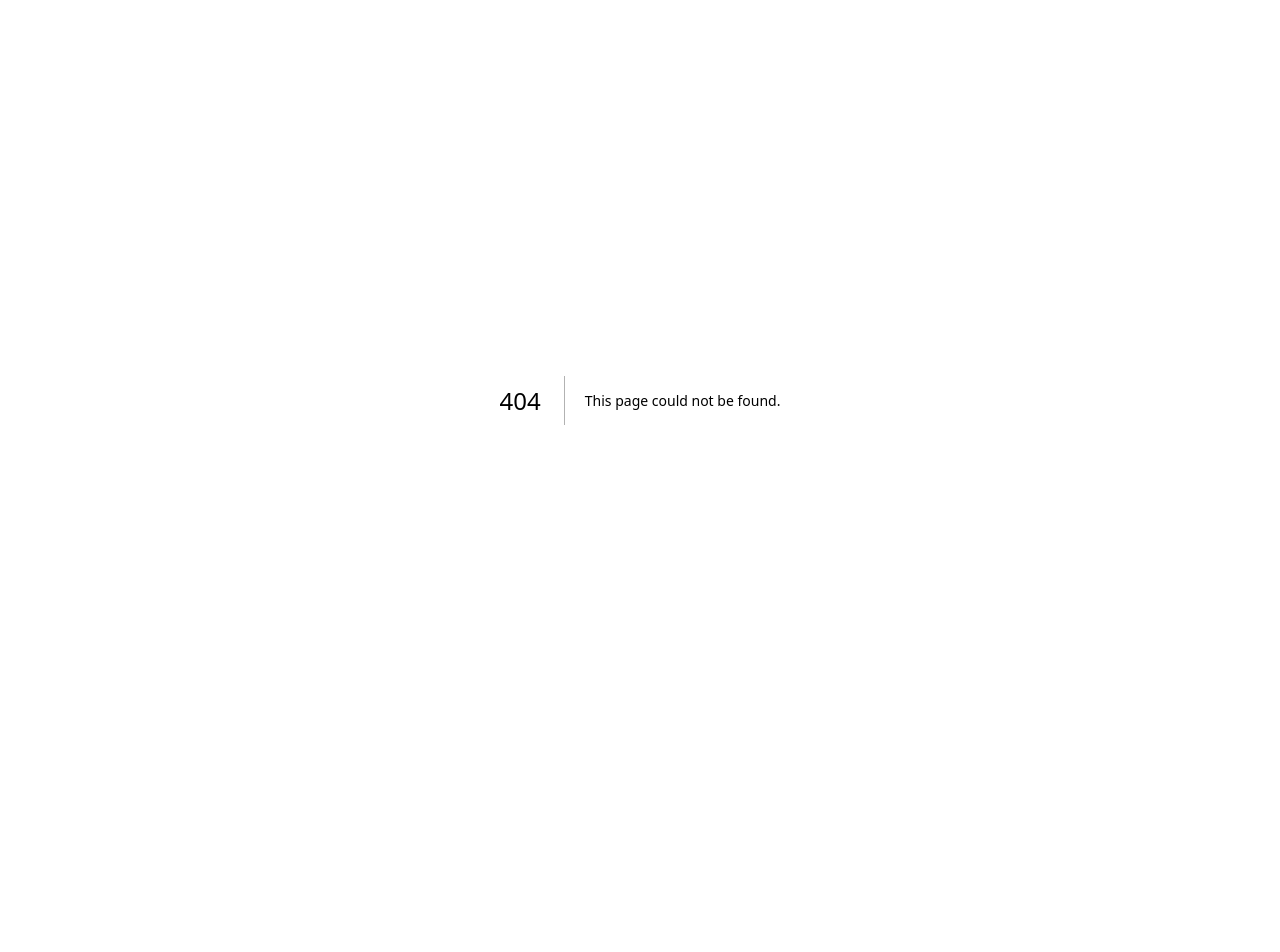
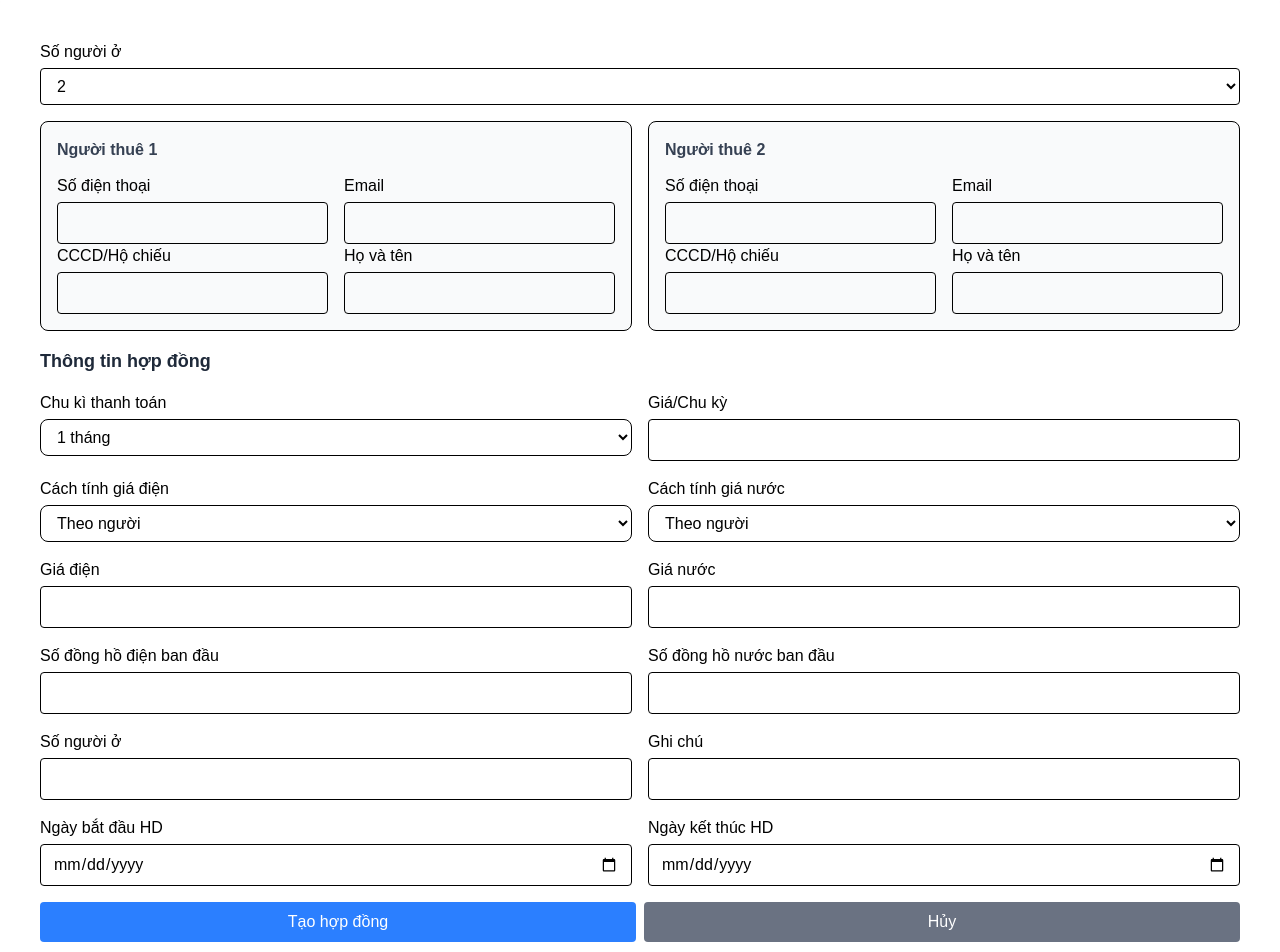
Before and after one commit to nguyenkhaik58utc/room-managemnet.front, a Next.js app: page /apartment/1/rooms/1/contract in a window 1280 px wide. Before the commit this address had no page. Shown: the top 952 px of the page. Before the commit the page ends 800 px from the top, so only its background shows below. Built offline with nearby package versions, Linux system fonts and the light colour scheme.

Commit message:
Code layout contract

```diff
--- /dev/null
+++ b/src/app/apartment/[id]/rooms/[room_id]/contract/page.tsx
@@ -0,0 +1,207 @@
+"use client";
+import { useParams } from "next/navigation";
+import { useState } from "react";
+
+export default function Contract() {
+  const { room_id } = useParams();
+  const [numTenants, setNumTenants] = useState(2);
+  return (
+    <form className="space-y-4 bg-white p-10 rounded shadow-md text-black">
+      <div>
+        <label className="block mb-1">Số người ở</label>
+        <select
+          value={numTenants}
+          onChange={(e) => setNumTenants(Number(e.target.value))}
+          className="w-full border px-3 py-2 rounded"
+        >
+          {[...Array(5)].map((_, i) => (
+            <option key={i + 1} value={i + 1}>
+              {i + 1}
+            </option>
+          ))}
+        </select>
+      </div>
+      <div className={`grid ${ numTenants == 1 ? "grid-cols-2 md:grid-cols-1" : "grid-cols-1 md:grid-cols-2"} gap-4`}>
+        {[...Array(numTenants)].map((_, index) => (
+          <div
+            key={index}
+            className="p-4 border rounded-lg space-y-3 bg-gray-50"
+          >
+            <h3 className="font-semibold text-gray-700">
+              {numTenants == 1
+                ? "Thông tin người thuê"
+                : `Người thuê ${index + 1}`}
+            </h3>
+            <div className="grid grid-cols-1 md:grid-cols-2 gap-4">
+              <div>
+                <div>
+                  <label className="block mb-1">Số điện thoại</label>
+                  <input
+                    type="text"
+                    className="w-full border px-3 py-2 rounded"
+                    required
+                  />
+                </div>
+
+                <div>
+                  <label className="block mb-1">CCCD/Hộ chiếu</label>
+                  <input
+                    type="text"
+                    className="w-full border px-3 py-2 rounded"
+                    required
+                  />
+                </div>
+              </div>
+
+              <div>
+                <div>
+                  <label className="block mb-1">Email</label>
+                  <input
+                    type="email"
+                    className="w-full border px-3 py-2 rounded"
+                    required
+                  />
+                </div>
+
+                <div>
+                  <label className="block mb-1">Họ và tên</label>
+                  <input
+                    type="text"
+                    className="w-full border px-3 py-2 rounded"
+                    required
+                  />
+                </div>
+              </div>
+            </div>
+          </div>
+        ))}
+      </div>
+      <div className="grid grid-cols-1 md:grid-cols-2 gap-4">
+        <div className="col-span-1 md:col-span-2 font-semibold text-lg text-gray-800">
+          Thông tin hợp đồng
+        </div>
+        <div>
+          <label className="block mb-1">Chu kì thanh toán</label>
+          <select
+            className="w-full border rounded-lg px-3 py-2 focus:outline-none focus:ring-2 focus:ring-blue-500"
+            required
+          >
+            <option value="1">1 tháng</option>
+            <option value="3">3 tháng</option>
+            <option value="6">6 tháng</option>
+            <option value="12">1 năm</option>
+          </select>
+        </div>
+        <div>
+          <label className="block mb-1">Giá/Chu kỳ</label>
+          <input
+            type="text"
+            className="w-full border px-3 py-2 rounded"
+            required
+          />
+        </div>
+        <div>
+          <label className="block mb-1">Cách tính giá điện</label>
+          <select
+            className="w-full border rounded-lg px-3 py-2 focus:outline-none focus:ring-2 focus:ring-blue-500"
+            required
+          >
+            <option value="1">Theo người</option>
+            <option value="2">Theo phòng</option>
+            <option value="3">Theo số điện</option>
+          </select>
+        </div>
+        <div>
+          <label className="block mb-1">Cách tính giá nước</label>
+          <select
+            className="w-full border rounded-lg px-3 py-2 focus:outline-none focus:ring-2 focus:ring-blue-500"
+            required
+          >
+            <option value="1">Theo người</option>
+            <option value="2">Theo phòng</option>
+            <option value="3">Theo số nước</option>
+          </select>
+        </div>
+        <div>
+          <label className="block mb-1">Giá điện</label>
+          <input
+            type="text"
+            className="w-full border px-3 py-2 rounded"
+            required
+          />
+        </div>
+        <div>
+          <label className="block mb-1">Giá nước</label>
+          <input
+            type="text"
+            className="w-full border px-3 py-2 rounded"
+            required
+          />
+        </div>
+        <div>
+          <label className="block mb-1">Số đồng hồ điện ban đầu</label>
+          <input
+            type="number"
+            className="w-full border px-3 py-2 rounded"
+            required
+          />
+        </div>
+        <div>
+          <label className="block mb-1">Số đồng hồ nước ban đầu</label>
+          <input
+            type="number"
+            className="w-full border px-3 py-2 rounded"
+            required
+          />
+        </div>
+        <div>
+          <label className="block mb-1">Số người ở</label>
+          <input
+            type="number"
+            className="w-full border px-3 py-2 rounded"
+            required
+          />
+        </div>
+        <div>
+          <label className="block mb-1">Ghi chú</label>
+          <input
+            type="area"
+            className="w-full border px-3 py-2 rounded"
+            required
+          />
+        </div>
+        <div>
+          <label className="block mb-1">Ngày bắt đầu HD</label>
+          <input
+            type="date"
+            className="w-full border px-3 py-2 rounded"
+            required
+          />
+        </div>
+        <div>
+          <label className="block mb-1">Ngày kết thúc HD</label>
+          <input
+            type="date"
+            className="w-full border px-3 py-2 rounded"
+            required
+          />
+        </div>
+      </div>
+      <div className="flex justify-end space-x-2 mt-4">
+        <button
+          type="submit"
+          className="w-full bg-blue-500 text-white px-4 py-2 rounded hover:bg-blue-600"
+        >
+          Tạo hợp đồng
+        </button>
+        <button
+          type="button"
+          className="w-full bg-gray-500 text-white px-4 py-2 rounded hover:bg-gray-600"
+          onClick={() => window.history.back()}
+        >
+          Hủy
+        </button>
+      </div>
+    </form>
+  );
+}
--- a/src/app/apartment/[id]/rooms/page.tsx
+++ b/src/app/apartment/[id]/rooms/page.tsx
@@ -175,6 +175,12 @@ export default function RoomApartmentPage() {
                     </td>
                     <td className="p-2 border-b text-center space-x-2">
                       <button
+                        onClick={() => window.location.href = `/apartment/${id}/rooms/${room.id}/contract`}
+                        className="px-3 py-1 bg-green-500 text-white rounded hover:bg-green-600"
+                      >
+                        Contract
+                      </button>
+                      <button
                         onClick={() => handleOpenModal(room)}
                         className="px-3 py-1 bg-green-500 text-white rounded hover:bg-green-600"
                       >
```
